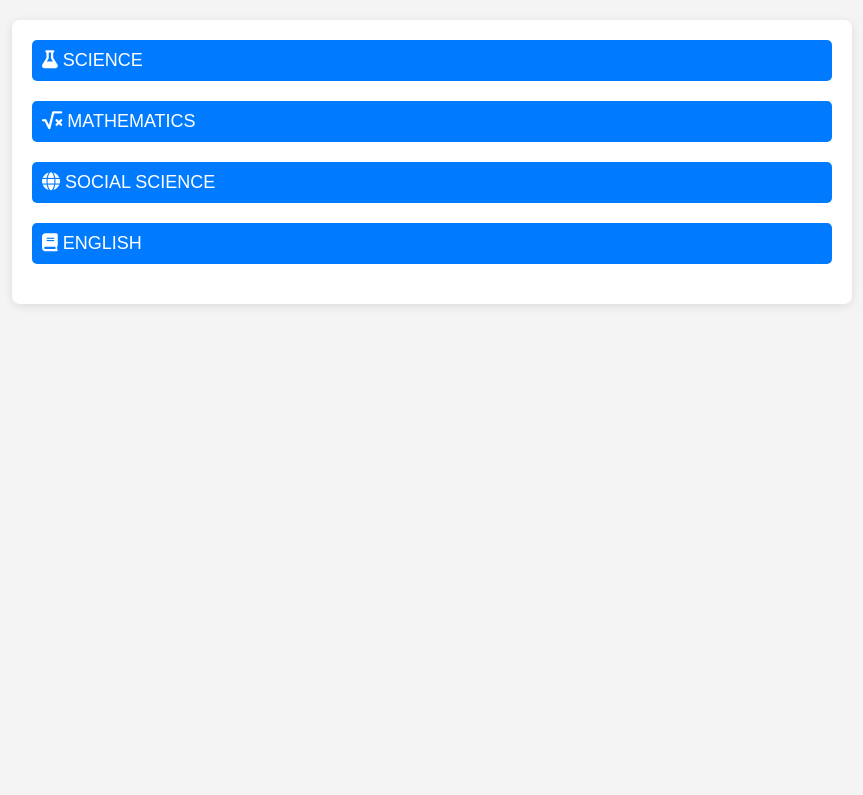
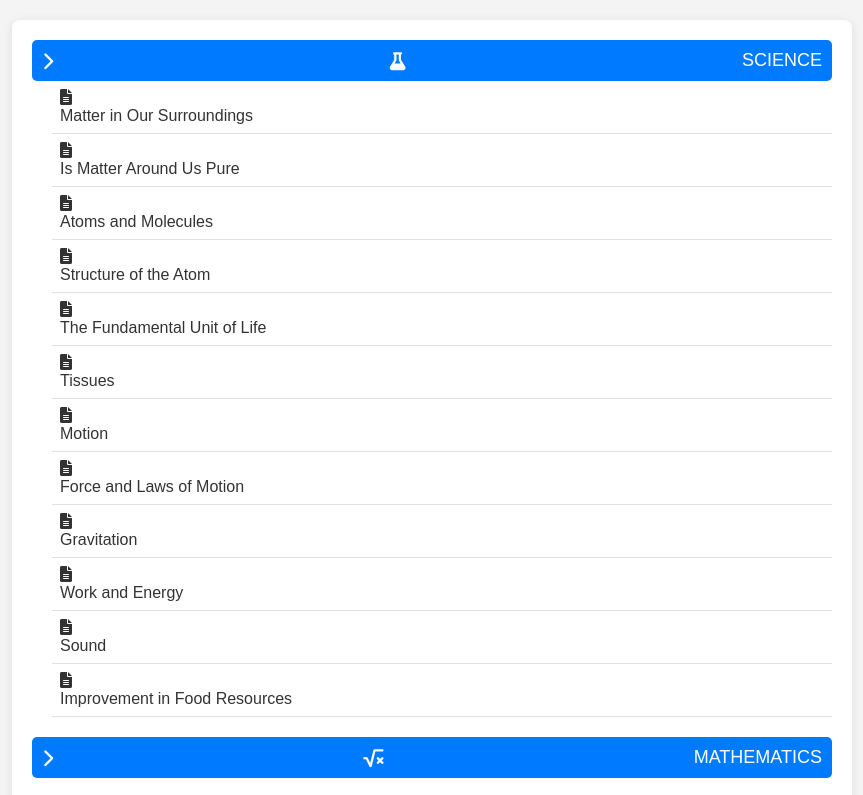
Before and after one commit to Shaurya-Fatania/note, a plain HTML site: page index.html in a window 1280 px wide. Both pictures are taken after a click on the button "SCIENCE". Shown: the top 795 px of the page, without its empty margins (208-1071 px from the left). Drawn offline with Linux system fonts and the light colour scheme.

Commit message:
index.html

```diff
--- a/index.html
+++ b/index.html
@@ -33,6 +33,9 @@
             width: 100%;
             text-align: left;
             border-radius: 5px;
+            display: flex;
+            justify-content: space-between;
+            align-items: center;
         }
         .subject-content {
             display: none;
@@ -51,6 +54,12 @@
         }
         .icon {
             margin-right: 10px;
+        }
+        .toggle-icon {
+            transition: transform 0.3s;
+        }
+        .active .toggle-icon {
+            transform: rotate(90deg);
         }
     </style>
 </head>
@@ -151,7 +160,13 @@
 
                 const subjectHeader = document.createElement('button');
                 subjectHeader.classList.add('subject-header');
-                subjectHeader.innerHTML = `<i class="${icon}"></i> ${subject.replace('_', ' ').toUpperCase()}`;
+
+                // Add a toggle icon to the header
+                const toggleIcon = document.createElement('i');
+                toggleIcon.className = 'toggle-icon fas fa-chevron-right';
+                subjectHeader.appendChild(toggleIcon);
+
+                subjectHeader.innerHTML += `<i class="${icon}"></i> ${subject.replace('_', ' ').toUpperCase()}`;
 
                 const subjectContent = document.createElement('div');
                 subjectContent.classList.add('subject-content');
@@ -168,6 +183,9 @@
 
                 subjectHeader.onclick = () => {
                     subjectContent.classList.toggle('active');
+                    toggleIcon.classList.toggle('fa-chevron-right');
+                    toggleIcon.classList.toggle('fa-chevron-down');
+                    subjectContent.style.display = subjectContent.style.display === 'block' ? 'none' : 'block';
                 };
 
                 subjectDiv.appendChild(subjectHeader);
```
